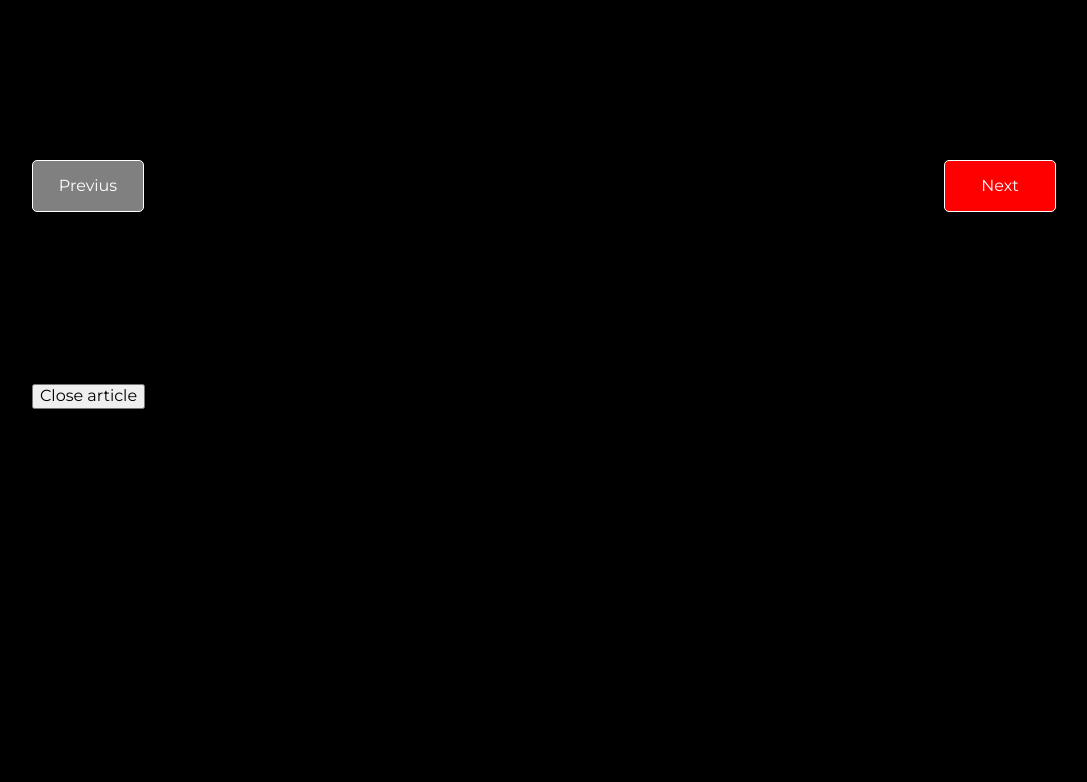
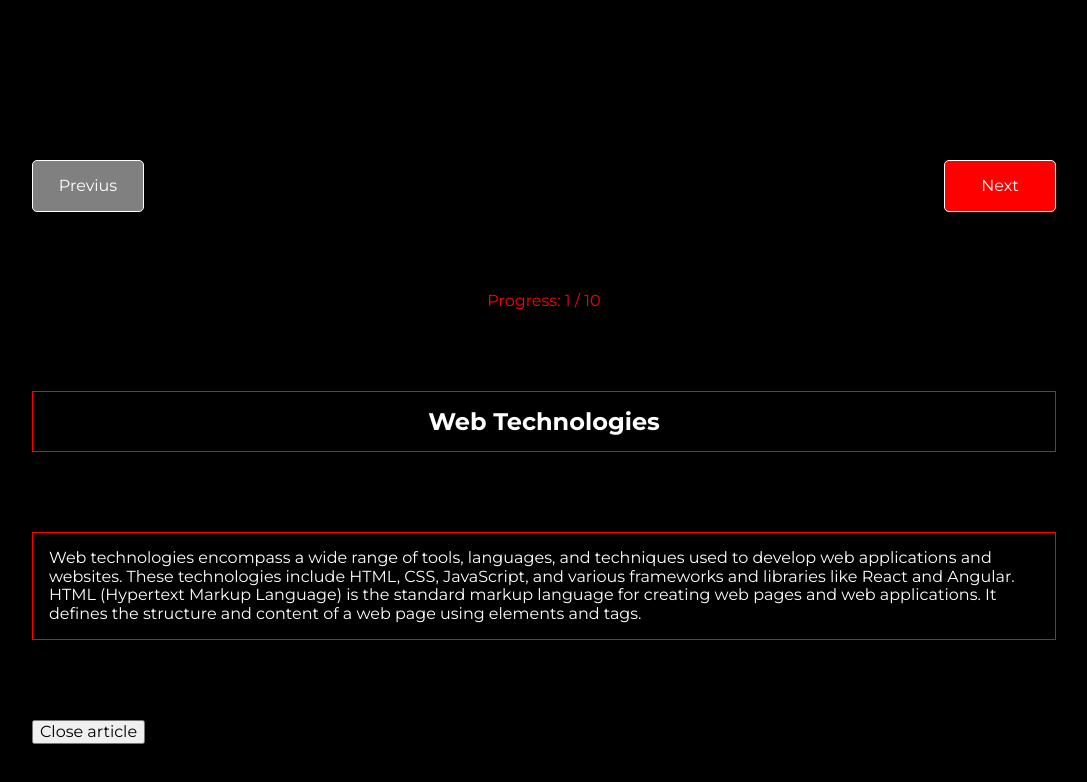
Before and after one commit to KaterynaKocheharova/article_reader, a React (Vite) app: page / in a window 1280 px wide. Shown: the top 782 px of the page, without its empty margins (96-1183 px from the left). Built offline with nearby package versions, Linux system fonts and the light colour scheme.

Commit message:
style article and feedback sections

```diff
--- a/src/Components/Article/Article.jsx
+++ b/src/Components/Article/Article.jsx
@@ -1,8 +1,10 @@
-export default function Artcile({ articleData: { title, text } }) {
+import css from "./Article.module.css";
+
+export default function Artcile({ articleData: { topic, text } }) {
   return (
     <article>
-      <h2>{title}</h2>
-      <p>{text}</p>
+      <h2 className={css["article-title"]}>{topic}</h2>
+      <p className={css["article-text"]}>{text}</p>
     </article>
   );
 }
--- /dev/null
+++ b/src/Components/Article/Article.module.css
@@ -0,0 +1,15 @@
+.article-title {
+  text-align: center;
+  padding: 1rem;
+  border: 1px solid var(--red-color);
+  color: var(--white-color);
+  margin-bottom: var(--big-mb);
+}
+
+.article-text {
+  padding: 1rem;
+  background-color: var(--black-color);
+  border: 1px solid var(--red-color);
+  color: var(--white-color);
+  margin-bottom: var(--big-mb);
+}
--- a/src/Components/Progress/Porogress.jsx
+++ b/src/Components/Progress/Porogress.jsx
@@ -1,7 +1,9 @@
+import css from "./Progress.module.css";
+
 export default function Progress({ current, total }) {
   return (
-    <p>
-      Progress: {current} / {total};
+    <p className={css["progress-text"]}>
+      Progress: {current} / {total}
     </p>
   );
 }
--- /dev/null
+++ b/src/Components/Progress/Progress.module.css
@@ -0,0 +1,5 @@
+.progress-text {
+  text-align: center;
+  color: var(--red-color);
+  margin-bottom: var(--big-mb);
+}
--- a/src/index.css
+++ b/src/index.css
@@ -6,6 +6,8 @@
   --big-button-width: 7rem;
   --small-border-radius: 5px;
   --big-mb: 5rem;
+  --big-font: 24px;
+  --medium-font: 18px;
 }
 
 body {
```
